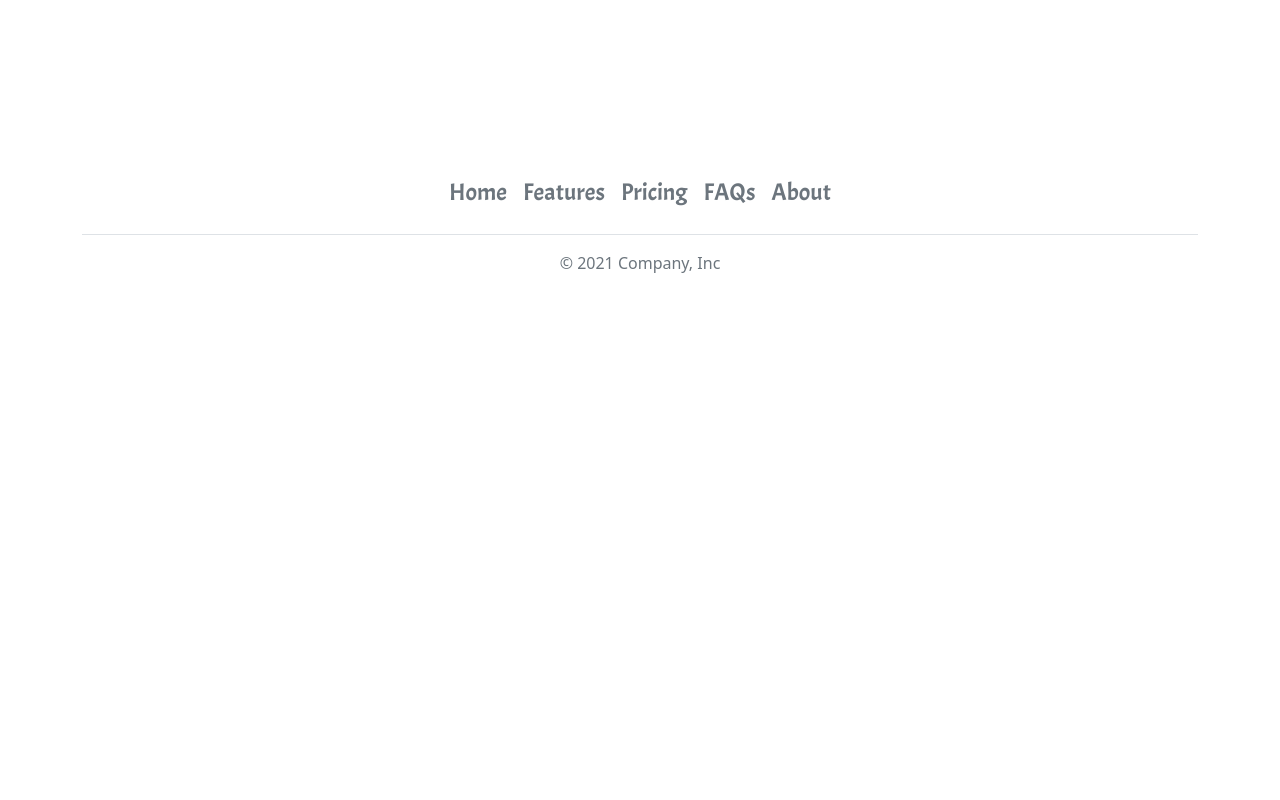
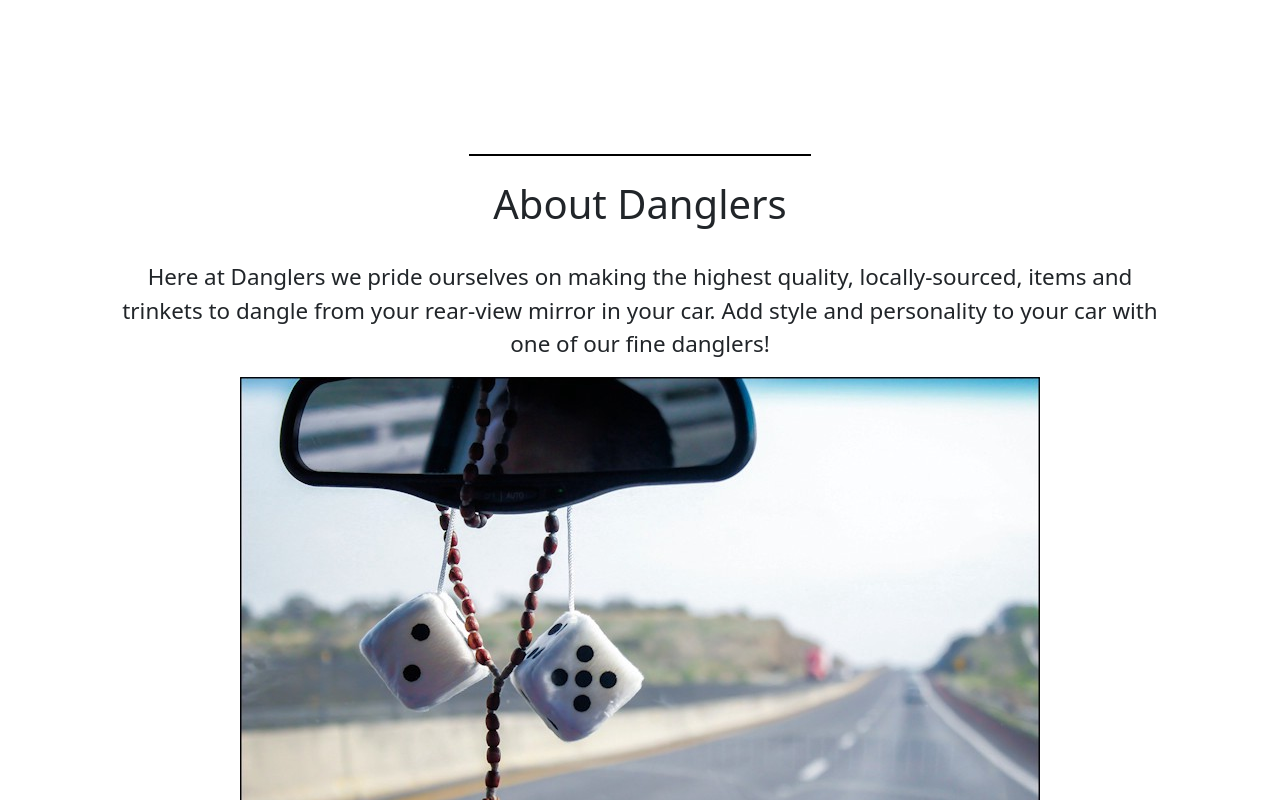
Before and after one commit to NeasterDev/danglers-ecommerce, a React (Create React App) app: page / in a window 1280 px wide. Shown: the part 960-1760 px from the top of the page. Before the commit the page ends 1291 px from the top, so only its background shows below. Built offline with nearby package versions, Linux system fonts and the light colour scheme.

Commit message:
added border to separate section

```diff
--- /dev/null
+++ b/src/components/About/index.js
@@ -0,0 +1,23 @@
+import React from "react";
+import diceImg from '../../images/dice_BG.jpeg';
+
+export const About = () => {
+    return (
+        <div className="container mt-1 p-4">
+            <div className="d-flex justify-content-center">
+                <h1 className="p-4 top-border">About Danglers</h1>
+            </div>
+            <div className="d-flex flex-column">
+                <div className="mx-1 col">
+                    <p className="about-desc"> Here at Danglers we pride ourselves on making the highest quality, locally-sourced, items and
+                        trinkets to dangle from your rear-view mirror in your car. Add style and personality to
+                        your car with one of our fine danglers!
+                    </p>
+                </div>
+                <div className="mx-1 col">
+                    <img src={diceImg}></img>
+                </div>
+            </div>
+        </div>
+    )
+}
--- a/src/components/Hero/index.js
+++ b/src/components/Hero/index.js
@@ -4,7 +4,7 @@ import diceBackGround from '../../images/dice_BG2.jpeg';
 export const Hero = () => {
     return (
         <div class="hero-image">
-            Hey
+
         </div>
     );
 }
--- a/src/index.css
+++ b/src/index.css
@@ -16,6 +16,12 @@
     background-repeat: no-repeat;
     height: 1000px;
     position: relative;
+}
 
+.about-desc {
+    font-size: 1.4rem;
+}
 
+.top-border {
+    border-top: 2px solid black;
 }
--- a/src/pages/Home/index.js
+++ b/src/pages/Home/index.js
@@ -1,12 +1,16 @@
 import React from "react";
 import { Footer } from "../../components/Footer";
 import { Hero } from "../../components/Hero";
+import { About } from "../../components/About";
 
 export const Home = () => {
     return (
         <div>
             <Hero></Hero>
-            <Footer></Footer>
+            <div className="container">
+                <About></About>
+                <Footer></Footer>
+            </div>
         </div>
     )
 }
```
